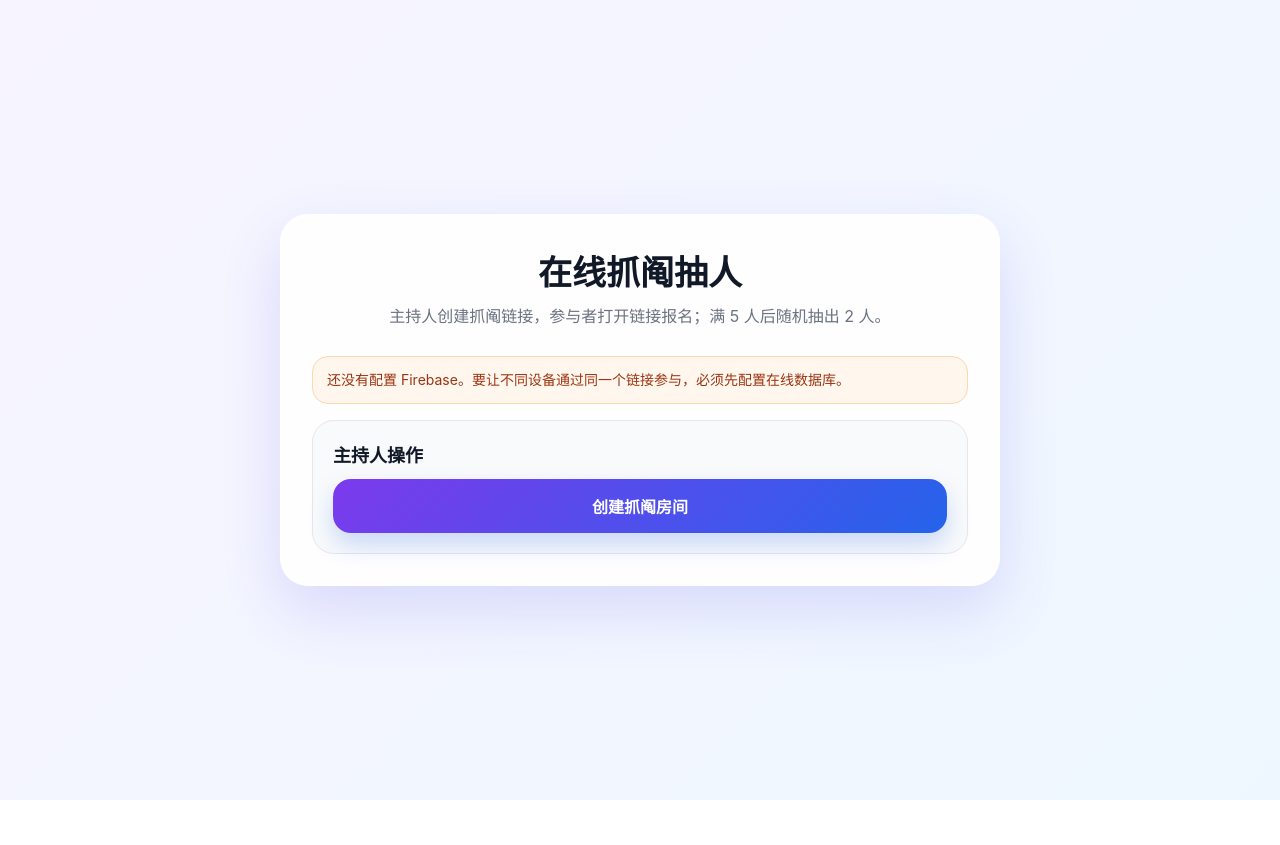
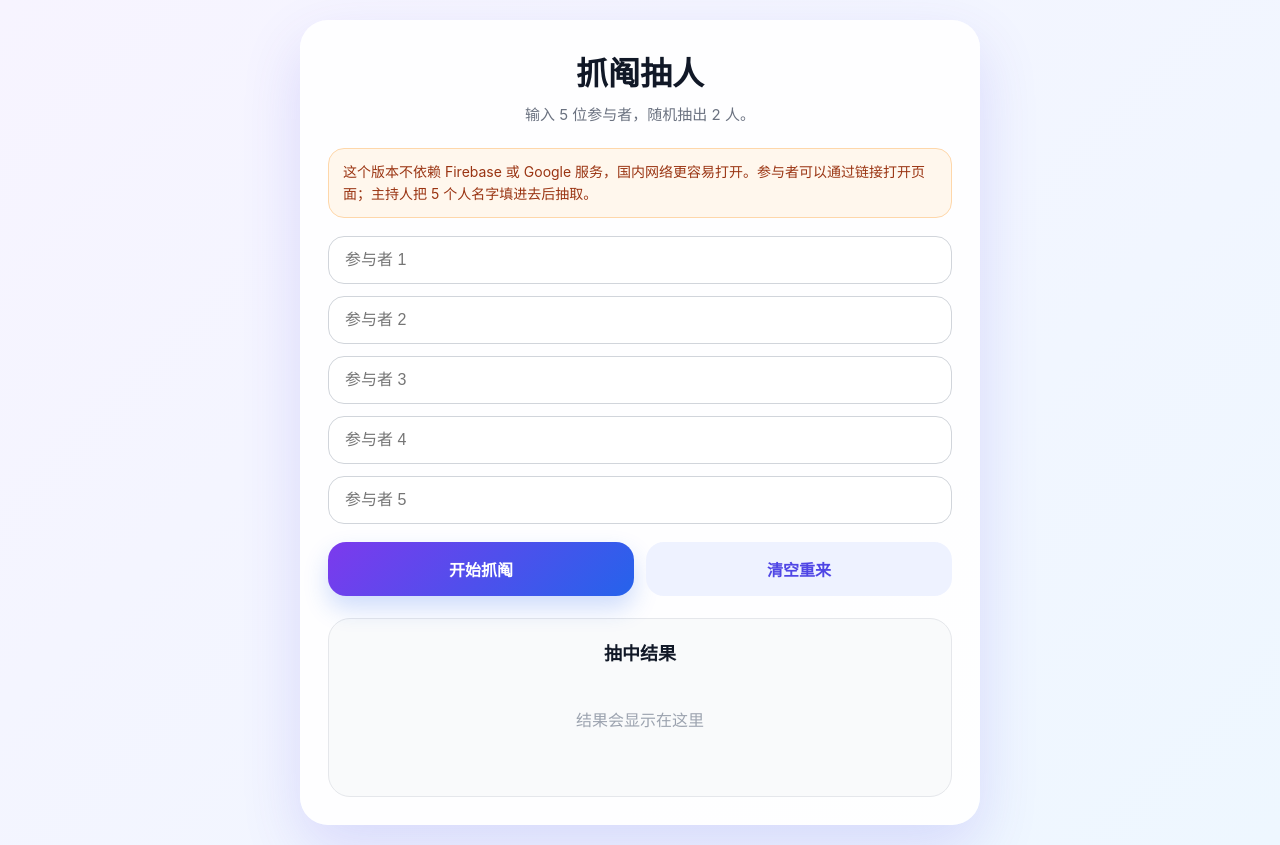
Before and after one commit to Qt-fan/lottery-page, a plain HTML site: page index.html in a window 1280 px wide. Before the commit the page ends 800 px from the top, so only its background shows below. Drawn offline with Linux system fonts and the light colour scheme.

Commit message:
Remove Firebase dependency and make local lottery page

```diff
--- a/index.html
+++ b/index.html
@@ -3,155 +3,225 @@
 <head>
   <meta charset="UTF-8" />
   <meta name="viewport" content="width=device-width, initial-scale=1.0" />
-  <title>在线抓阄抽人</title>
+  <title>抓阄抽人</title>
   <style>
     * { box-sizing: border-box; }
-    body { margin: 0; min-height: 100vh; font-family: -apple-system, BlinkMacSystemFont, "Segoe UI", "PingFang SC", "Microsoft YaHei", sans-serif; background: linear-gradient(135deg, #f7f4ff, #eef7ff); color: #111827; display: flex; align-items: center; justify-content: center; padding: 24px; }
-    .card { width: min(720px, 100%); background: rgba(255,255,255,.93); border-radius: 28px; box-shadow: 0 24px 60px rgba(79,70,229,.16); padding: 32px; }
-    h1 { margin: 0 0 8px; font-size: 34px; text-align: center; }
-    .subtitle { margin: 0 0 26px; color: #6b7280; text-align: center; line-height: 1.7; }
-    .section { background: #f9fafb; border: 1px solid #e5e7eb; border-radius: 22px; padding: 20px; margin-top: 16px; }
-    .section-title { font-size: 18px; font-weight: 800; margin-bottom: 12px; }
-    input { width: 100%; padding: 14px 16px; border: 1px solid #d1d5db; border-radius: 16px; font-size: 16px; outline: none; margin-bottom: 12px; }
-    input:focus { border-color: #7c3aed; box-shadow: 0 0 0 4px rgba(124,58,237,.12); }
-    button { width: 100%; border: 0; border-radius: 18px; padding: 15px 18px; font-size: 16px; font-weight: 800; cursor: pointer; color: white; background: linear-gradient(135deg,#7c3aed,#2563eb); box-shadow: 0 12px 24px rgba(37,99,235,.22); }
-    button.secondary { margin-top: 10px; color: #4f46e5; background: #eef2ff; box-shadow: none; }
-    button.danger { margin-top: 10px; background: linear-gradient(135deg,#ef4444,#f97316); }
-    .link-box { padding: 14px; border-radius: 16px; background: #fff; border: 1px dashed #a78bfa; color: #4c1d95; word-break: break-all; line-height: 1.6; margin-bottom: 12px; }
-    .participants { display: grid; grid-template-columns: repeat(auto-fit,minmax(130px,1fr)); gap: 10px; margin-top: 12px; }
-    .person { padding: 12px; border-radius: 16px; background: #fff; border: 1px solid #e5e7eb; font-weight: 700; text-align: center; }
-    .result { display: grid; grid-template-columns: repeat(auto-fit,minmax(160px,1fr)); gap: 12px; margin-top: 14px; }
-    .winner { padding: 22px 12px; border-radius: 20px; background: #f5f3ff; border: 1px solid #ddd6fe; color: #5b21b6; font-size: 24px; font-weight: 900; text-align: center; animation: pop .35s ease; }
-    .muted { color: #6b7280; line-height: 1.7; font-size: 14px; }
-    .warning { background: #fff7ed; border: 1px solid #fed7aa; color: #9a3412; padding: 12px 14px; border-radius: 16px; margin-top: 12px; line-height: 1.6; font-size: 14px; }
-    .hidden { display: none; }
-    @keyframes pop { from { opacity:0; transform:translateY(8px) scale(.98); } to { opacity:1; transform:translateY(0) scale(1); } }
+
+    body {
+      margin: 0;
+      min-height: 100vh;
+      font-family: -apple-system, BlinkMacSystemFont, "Segoe UI", "PingFang SC", "Microsoft YaHei", sans-serif;
+      background: linear-gradient(135deg, #f7f4ff, #eef7ff);
+      color: #111827;
+      display: flex;
+      align-items: center;
+      justify-content: center;
+      padding: 20px;
+    }
+
+    .card {
+      width: min(680px, 100%);
+      background: rgba(255, 255, 255, 0.95);
+      border-radius: 28px;
+      box-shadow: 0 24px 60px rgba(79, 70, 229, 0.16);
+      padding: 28px;
+    }
+
+    h1 {
+      margin: 0 0 8px;
+      font-size: 32px;
+      text-align: center;
+    }
+
+    .subtitle {
+      margin: 0 0 20px;
+      color: #6b7280;
+      text-align: center;
+      line-height: 1.7;
+      font-size: 15px;
+    }
+
+    .notice {
+      background: #fff7ed;
+      border: 1px solid #fed7aa;
+      color: #9a3412;
+      padding: 12px 14px;
+      border-radius: 16px;
+      line-height: 1.6;
+      font-size: 14px;
+      margin-bottom: 18px;
+    }
+
+    .inputs {
+      display: grid;
+      gap: 12px;
+      margin-bottom: 18px;
+    }
+
+    input {
+      width: 100%;
+      padding: 14px 16px;
+      border: 1px solid #d1d5db;
+      border-radius: 16px;
+      font-size: 16px;
+      outline: none;
+      background: #fff;
+    }
+
+    input:focus {
+      border-color: #7c3aed;
+      box-shadow: 0 0 0 4px rgba(124, 58, 237, 0.12);
+    }
+
+    .buttons {
+      display: grid;
+      grid-template-columns: 1fr 1fr;
+      gap: 12px;
+    }
+
+    button {
+      border: 0;
+      border-radius: 18px;
+      padding: 15px 18px;
+      font-size: 16px;
+      font-weight: 800;
+      cursor: pointer;
+      color: white;
+      background: linear-gradient(135deg, #7c3aed, #2563eb);
+      box-shadow: 0 12px 24px rgba(37, 99, 235, 0.22);
+    }
+
+    button.secondary {
+      color: #4f46e5;
+      background: #eef2ff;
+      box-shadow: none;
+    }
+
+    .result-box {
+      margin-top: 22px;
+      padding: 20px;
+      border-radius: 22px;
+      background: #f9fafb;
+      border: 1px solid #e5e7eb;
+      min-height: 120px;
+    }
+
+    .result-title {
+      font-size: 18px;
+      font-weight: 900;
+      margin-bottom: 14px;
+      text-align: center;
+    }
+
+    .winner-list {
+      display: grid;
+      grid-template-columns: repeat(2, minmax(0, 1fr));
+      gap: 12px;
+    }
+
+    .winner {
+      padding: 24px 12px;
+      border-radius: 20px;
+      background: #f5f3ff;
+      border: 1px solid #ddd6fe;
+      color: #5b21b6;
+      font-size: 26px;
+      font-weight: 900;
+      text-align: center;
+      animation: pop 0.35s ease;
+    }
+
+    .empty {
+      color: #9ca3af;
+      text-align: center;
+      padding: 28px 0;
+      line-height: 1.7;
+    }
+
+    .all-names {
+      margin-top: 14px;
+      color: #6b7280;
+      font-size: 14px;
+      line-height: 1.7;
+      text-align: center;
+    }
+
+    @keyframes pop {
+      from { opacity: 0; transform: translateY(8px) scale(0.98); }
+      to { opacity: 1; transform: translateY(0) scale(1); }
+    }
+
+    @media (max-width: 520px) {
+      .card { padding: 22px; }
+      h1 { font-size: 28px; }
+      .buttons, .winner-list { grid-template-columns: 1fr; }
+    }
   </style>
 </head>
 <body>
   <main class="card">
-    <h1>在线抓阄抽人</h1>
-    <p class="subtitle">主持人创建抓阄链接，参与者打开链接报名；满 5 人后随机抽出 2 人。</p>
-    <div id="configWarning" class="warning hidden">还没有配置 Firebase。要让不同设备通过同一个链接参与，必须先配置在线数据库。</div>
-    <section id="hostPanel" class="section hidden">
-      <div class="section-title">主持人操作</div>
-      <button onclick="createRoom()">创建抓阄房间</button>
-      <div id="shareArea" class="hidden" style="margin-top:16px;">
-        <div class="muted">把这个链接发给 5 位参与者：</div>
-        <div id="shareLink" class="link-box"></div>
-        <button class="secondary" onclick="copyShareLink()">复制参与链接</button>
-      </div>
+    <h1>抓阄抽人</h1>
+    <p class="subtitle">输入 5 位参与者，随机抽出 2 人。</p>
+
+    <div class="notice">
+      这个版本不依赖 Firebase 或 Google 服务，国内网络更容易打开。参与者可以通过链接打开页面；主持人把 5 个人名字填进去后抽取。
+    </div>
+
+    <section class="inputs" aria-label="参与者名单">
+      <input id="name1" type="text" placeholder="参与者 1" />
+      <input id="name2" type="text" placeholder="参与者 2" />
+      <input id="name3" type="text" placeholder="参与者 3" />
+      <input id="name4" type="text" placeholder="参与者 4" />
+      <input id="name5" type="text" placeholder="参与者 5" />
     </section>
-    <section id="joinPanel" class="section hidden">
-      <div class="section-title">参与抓阄</div>
-      <input id="participantName" type="text" placeholder="请输入你的名字" />
-      <button onclick="joinRoom()">报名参与</button>
-      <p class="muted">每个房间最多 5 位参与者。参与者名单会实时同步。</p>
+
+    <section class="buttons">
+      <button onclick="drawLots()">开始抓阄</button>
+      <button class="secondary" onclick="resetPage()">清空重来</button>
     </section>
-    <section id="roomPanel" class="section hidden">
-      <div class="section-title">当前参与者 <span id="countText">0/5</span></div>
-      <div id="participants" class="participants"></div>
-      <button id="drawButton" class="danger hidden" onclick="drawLots()">满 5 人，开始抓阄</button>
-    </section>
-    <section id="resultPanel" class="section hidden">
-      <div class="section-title">抽中结果</div>
-      <div id="result" class="result"></div>
+
+    <section class="result-box">
+      <div class="result-title">抽中结果</div>
+      <div id="result" class="empty">结果会显示在这里</div>
+      <div id="allNames" class="all-names"></div>
     </section>
   </main>
-  <script type="module">
-    import { initializeApp } from "https://www.gstatic.com/firebasejs/10.12.4/firebase-app.js";
-    import { getDatabase, ref, set, get, onValue, update } from "https://www.gstatic.com/firebasejs/10.12.4/firebase-database.js";
 
-    const firebaseConfig = {
-      apiKey: "请替换为你的 apiKey",
-      authDomain: "请替换为你的 authDomain",
-      databaseURL: "请替换为你的 databaseURL",
-      projectId: "请替换为你的 projectId",
-      storageBucket: "请替换为你的 storageBucket",
-      messagingSenderId: "请替换为你的 messagingSenderId",
-      appId: "请替换为你的 appId"
-    };
+  <script>
+    function drawLots() {
+      const names = [1, 2, 3, 4, 5]
+        .map(i => document.getElementById(`name${i}`).value.trim())
+        .filter(Boolean);
 
-    const isConfigured = !firebaseConfig.apiKey.includes("请替换");
-    const $ = id => document.getElementById(id);
-    let app, db;
-    let roomId = new URLSearchParams(location.search).get("room");
-    let isHost = new URLSearchParams(location.search).get("host") === "1";
-    let currentRoom = null;
+      const uniqueNames = [...new Set(names)];
+      const result = document.getElementById("result");
+      const allNames = document.getElementById("allNames");
 
-    if (!isConfigured) {
-      $("configWarning").classList.remove("hidden");
-      $("hostPanel").classList.remove("hidden");
-    } else {
-      app = initializeApp(firebaseConfig);
-      db = getDatabase(app);
-      if (roomId) {
-        $("joinPanel").classList.remove("hidden");
-        $("roomPanel").classList.remove("hidden");
-        listenRoom();
-      } else {
-        $("hostPanel").classList.remove("hidden");
+      if (uniqueNames.length !== 5) {
+        result.className = "empty";
+        result.innerHTML = "请填写 5 个不重复的参与者名字。";
+        allNames.textContent = "";
+        return;
       }
+
+      const winners = shuffle(uniqueNames).slice(0, 2);
+
+      result.className = "winner-list";
+      result.innerHTML = winners
+        .map(name => `<div class="winner">🎉 ${escapeHTML(name)}</div>`)
+        .join("");
+
+      allNames.textContent = `本次参与者：${uniqueNames.join("、")}`;
     }
 
-    window.createRoom = async function () {
-      if (!isConfigured) return alert("请先配置 Firebase，配置后才能创建可分享的在线房间。");
-      roomId = Math.random().toString(36).slice(2, 10);
-      await set(ref(db, `rooms/${roomId}`), { createdAt: Date.now(), participants: {}, winners: [] });
-      const shareUrl = `${location.origin}${location.pathname}?room=${roomId}`;
-      const hostUrl = `${location.origin}${location.pathname}?room=${roomId}&host=1`;
-      $("shareLink").textContent = shareUrl;
-      $("shareArea").classList.remove("hidden");
-      history.replaceState(null, "", hostUrl);
-      isHost = true;
-      $("joinPanel").classList.remove("hidden");
-      $("roomPanel").classList.remove("hidden");
-      listenRoom();
-    };
-
-    window.copyShareLink = async function () {
-      await navigator.clipboard.writeText($("shareLink").textContent);
-      alert("参与链接已复制！");
-    };
-
-    window.joinRoom = async function () {
-      if (!isConfigured) return;
-      const name = $("participantName").value.trim();
-      if (!name) return alert("请输入名字");
-      const snapshot = await get(ref(db, `rooms/${roomId}`));
-      const room = snapshot.val();
-      if (!room) return alert("房间不存在，请确认链接是否正确。");
-      const names = Object.values(room.participants || {});
-      if (names.includes(name)) return alert("这个名字已经报名了，请换一个名字。");
-      if (names.length >= 5) return alert("这个房间已经满 5 人了。");
-      const participantId = Math.random().toString(36).slice(2, 10);
-      await set(ref(db, `rooms/${roomId}/participants/${participantId}`), name);
-      $("participantName").value = "";
-    };
-
-    window.drawLots = async function () {
-      if (!isConfigured || !currentRoom) return;
-      const names = Object.values(currentRoom.participants || {});
-      if (names.length !== 5) return alert("需要刚好 5 位参与者才能抽取。");
-      await update(ref(db, `rooms/${roomId}`), { winners: shuffle(names).slice(0, 2) });
-    };
-
-    function listenRoom() {
-      onValue(ref(db, `rooms/${roomId}`), snapshot => {
-        const room = snapshot.val();
-        currentRoom = room;
-        if (!room) { $("participants").innerHTML = `<div class="muted">房间不存在。</div>`; return; }
-        const names = Object.values(room.participants || {});
-        $("countText").textContent = `${names.length}/5`;
-        $("participants").innerHTML = names.length ? names.map(n => `<div class="person">${escapeHTML(n)}</div>`).join("") : `<div class="muted">还没有人报名。</div>`;
-        $("drawButton").classList.toggle("hidden", !(isHost && names.length === 5 && !(room.winners && room.winners.length)));
-        if (room.winners && room.winners.length) {
-          $("resultPanel").classList.remove("hidden");
-          $("result").innerHTML = room.winners.map(n => `<div class="winner">🎉 ${escapeHTML(n)}</div>`).join("");
-        } else {
-          $("resultPanel").classList.add("hidden");
-        }
+    function resetPage() {
+      [1, 2, 3, 4, 5].forEach(i => {
+        document.getElementById(`name${i}`).value = "";
       });
+      const result = document.getElementById("result");
+      result.className = "empty";
+      result.innerHTML = "结果会显示在这里";
+      document.getElementById("allNames").textContent = "";
     }
 
     function shuffle(array) {
@@ -164,7 +234,12 @@
     }
 
     function escapeHTML(text) {
-      return String(text).replace(/&/g,"&amp;").replace(/</g,"&lt;").replace(/>/g,"&gt;").replace(/\"/g,"&quot;").replace(/'/g,"&#039;");
+      return String(text)
+        .replace(/&/g, "&amp;")
+        .replace(/</g, "&lt;")
+        .replace(/>/g, "&gt;")
+        .replace(/\"/g, "&quot;")
+        .replace(/'/g, "&#039;");
     }
   </script>
 </body>
```
